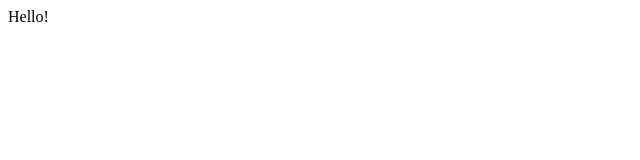
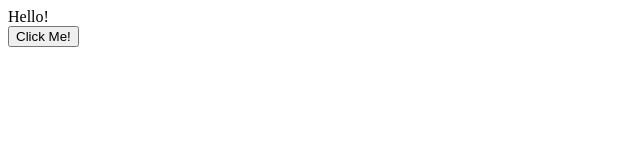
Before and after one commit to hkyung/Javascript-Learning-Project, a plain HTML site: page Javascript Learning Project/public_html/index.html in a window 1280 px wide. Shown: the whole page, without its empty margins (0-640 px from the left). Drawn offline with Linux system fonts and the light colour scheme.

Commit message:
console and prompt added
still testing...

```diff
--- a/Javascript Learning Project/public_html/index.html
+++ b/Javascript Learning Project/public_html/index.html
@@ -4,8 +4,14 @@
         <title>Javascript Learning Project</title>
         <meta charset="UTF-8">
         <meta name="viewport" content="width=device-width, initial-scale=1.0">
+
     </head>
     <body>
-        <div>Hello!</div>
+        <div id="demo">Hello!</div>
+        <button type="button"
+                onclick="printButtonText()">
+                Click Me!</button>
+        <script type="text/javascript" src="js/test1.js">
+        </script>
     </body>
 </html>
--- /dev/null
+++ b/Javascript Learning Project/public_html/js/test1.js
@@ -0,0 +1,7 @@
+function printButtonText() {
+                document.getElementById("demo").innerHTML = "Paragraph changed.";
+
+                confirm("this is confirm!");
+
+                prompt("This is prompt!")
+            }
```
